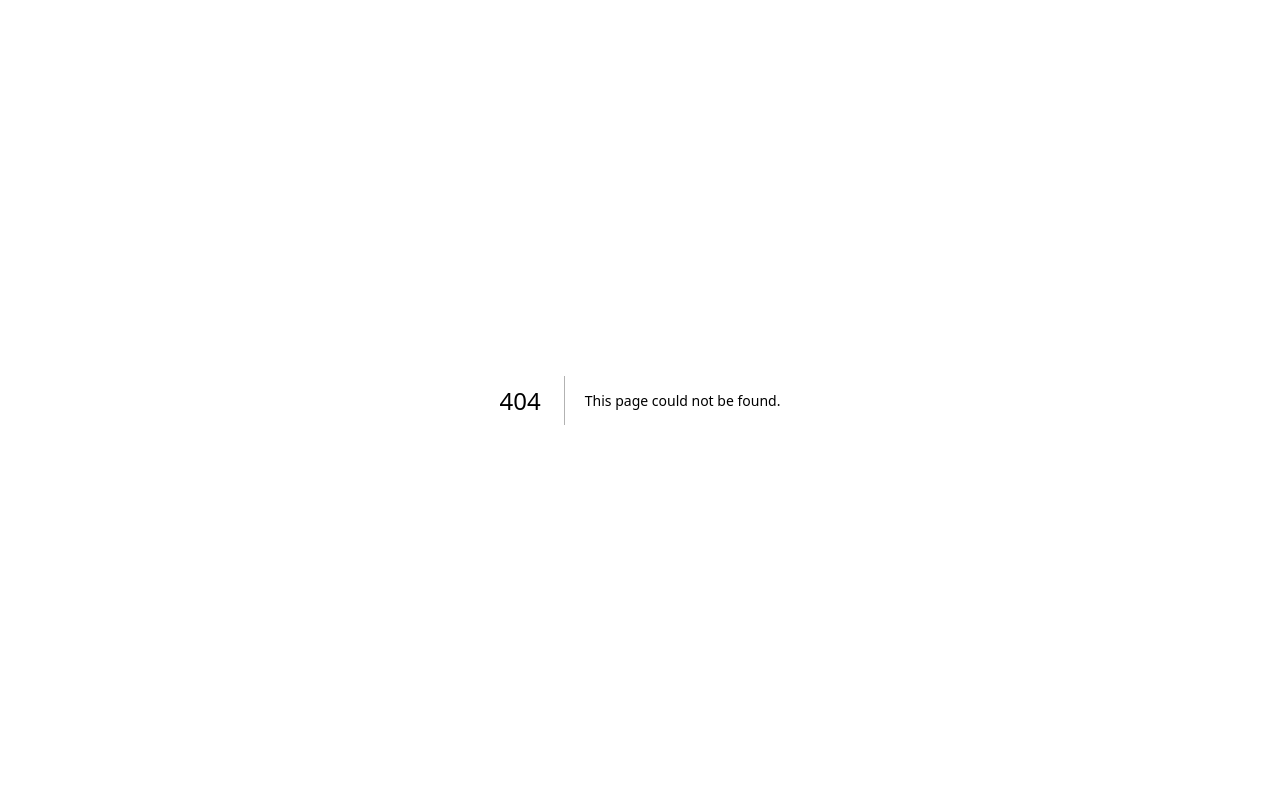
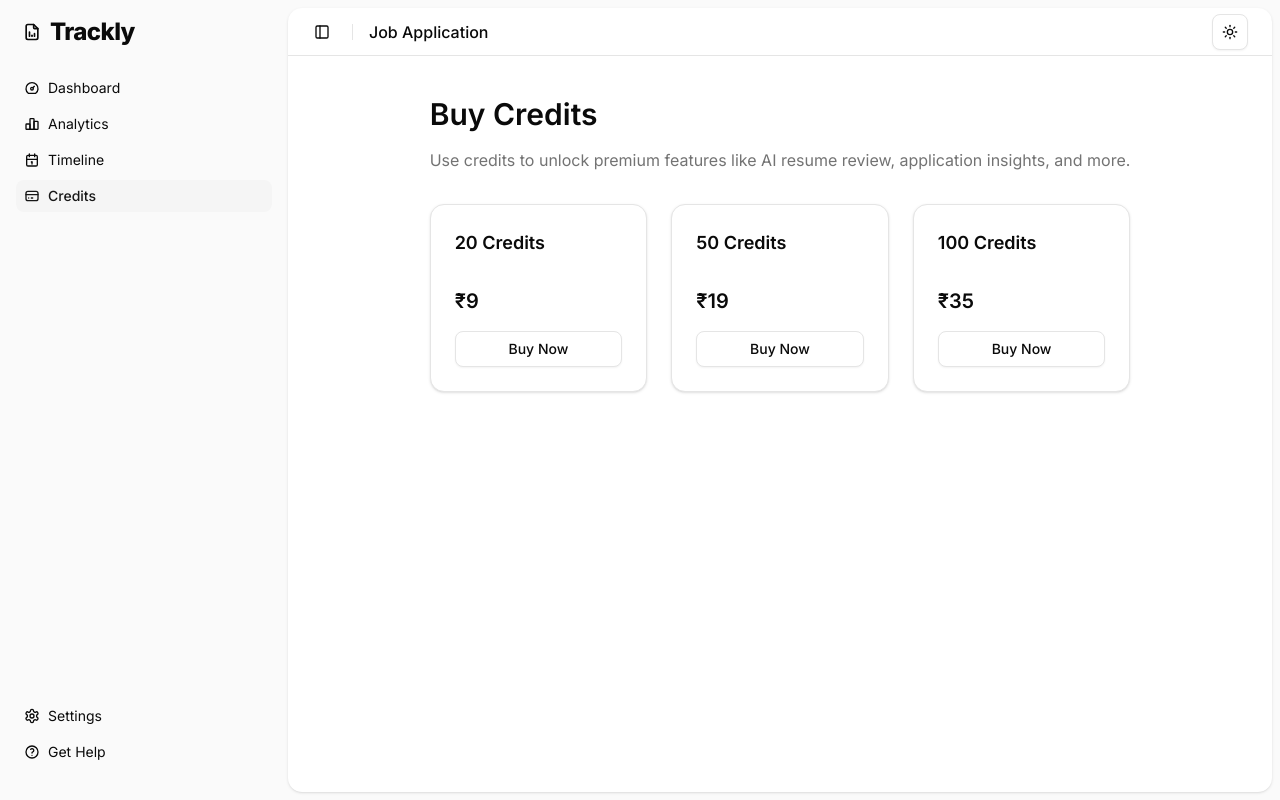
Before and after one commit to venkata-chowdary/trackly, a Next.js app: page /pricing in a window 1280 px wide. Before the commit this address had no page. Built offline with nearby package versions, Linux system fonts and the light colour scheme; no server answers.

Commit message:
add pricing page

```diff
--- /dev/null
+++ b/src/app/(protected)/pricing/page.jsx
@@ -0,0 +1,39 @@
+// app/pricing/page.tsx
+import { Card, CardContent, CardHeader, CardTitle } from "@/components/ui/card"
+import { Button } from "@/components/ui/button"
+
+export default function PricingPage() {
+    const creditPlans = [
+        { credits: 20, price: 9 },
+        { credits: 50, price: 19 },
+        { credits: 100, price: 35 },
+    ]
+
+    return (
+        <div className="max-w-4xl mx-auto p-6">
+            <h1 className="text-3xl font-semibold mb-4 text-foreground">Buy Credits</h1>
+            <p className="text-muted-foreground mb-8">
+                Use credits to unlock premium features like AI resume review, application insights, and more.
+            </p>
+
+            <div className="grid sm:grid-cols-2 md:grid-cols-3 gap-6">
+                {creditPlans.map((plan, index) => (
+                    <Card key={index} className="border">
+                        <CardHeader>
+                            <CardTitle className="text-lg">{plan.credits} Credits</CardTitle>
+                        </CardHeader>
+                        <CardContent>
+                            <p className="text-xl font-semibold mb-4">₹{plan.price}</p>
+                            <Button
+                                className="w-full border border-input bg-background text-foreground hover:bg-muted"
+                                variant="outline"
+                            >
+                                Buy Now
+                            </Button>
+                        </CardContent>
+                    </Card>
+                ))}
+            </div>
+        </div>
+    )
+}
--- a/src/components/app-sidebar.jsx
+++ b/src/components/app-sidebar.jsx
@@ -5,11 +5,13 @@ import {
   IconCalendar,
   IconCamera,
   IconChartBar,
+  IconCreditCard,
   IconDashboard,
   IconFileAi,
   IconFileAnalytics,
   IconFileDescription,
   IconHelp,
+  IconUser,
 } from "@tabler/icons-react"
 
 import { NavDocuments } from "@/components/nav-documents"
@@ -47,6 +49,12 @@ const data = {
       url: "/timeline",
       icon: IconCalendar,
     },
+    {
+      title: "Credits",
+      url: "/pricing",
+      icon: IconCreditCard, // or IconCoins if using Lucide icons
+    }
+
   ],
   navClouds: [
     {
```
